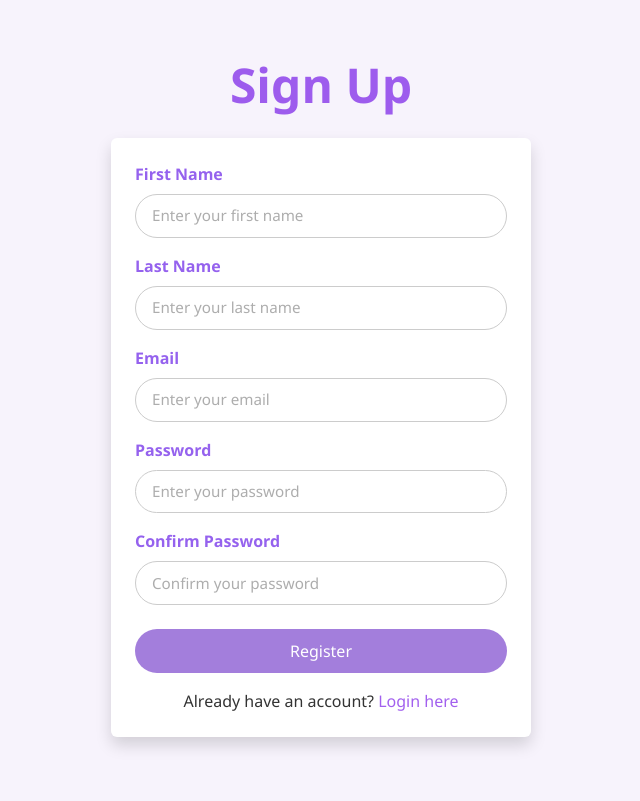
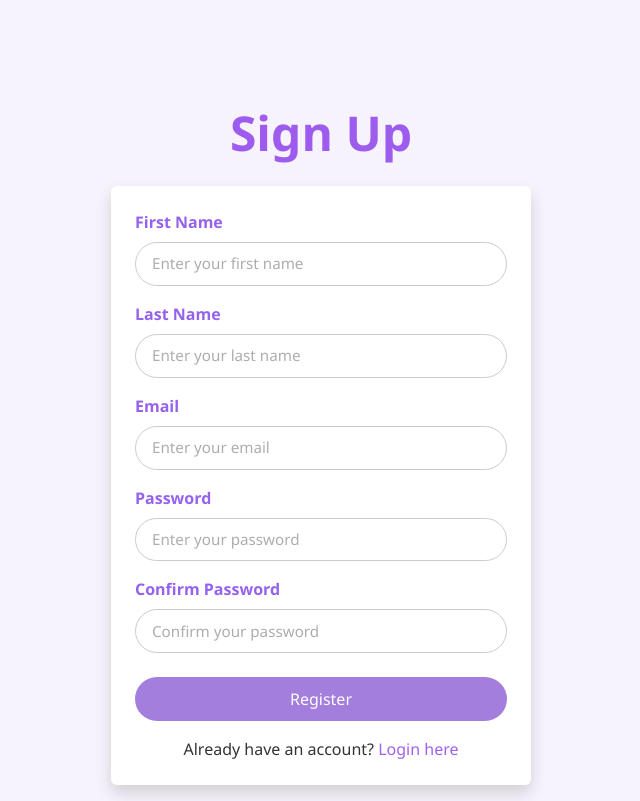
Before and after one commit to olalozyk/3403GroupProject, a Python web app: template templates/page_3_RegisterPage.html in a window 1280 px wide. Shown: the whole page, without its empty margins (319-959 px from the left). Before the commit the page ends 748 px from the top, so only its background shows below. Run offline with Jinja, Linux system fonts and the light colour scheme; the template is opened without the code that fills it, so the values that code supplies are empty.

Commit message:
added container

```diff
--- a/templates/page_3_RegisterPage.html
+++ b/templates/page_3_RegisterPage.html
@@ -11,6 +11,7 @@
     <link rel="stylesheet" href="../static/styles.css">
 </head>
 <body>
+    <div class="container py-3">
         <div class="text-center mb-4">
             <h1 class="purple-text" style="font-size: 3rem;">Sign Up</h1>
         </div>
@@ -54,6 +55,6 @@
                 </form>
             </div>
         </div>
-
+    </div>
 </body>
 </html>
```
Lines whose indentation alone changed are shown as unchanged.
